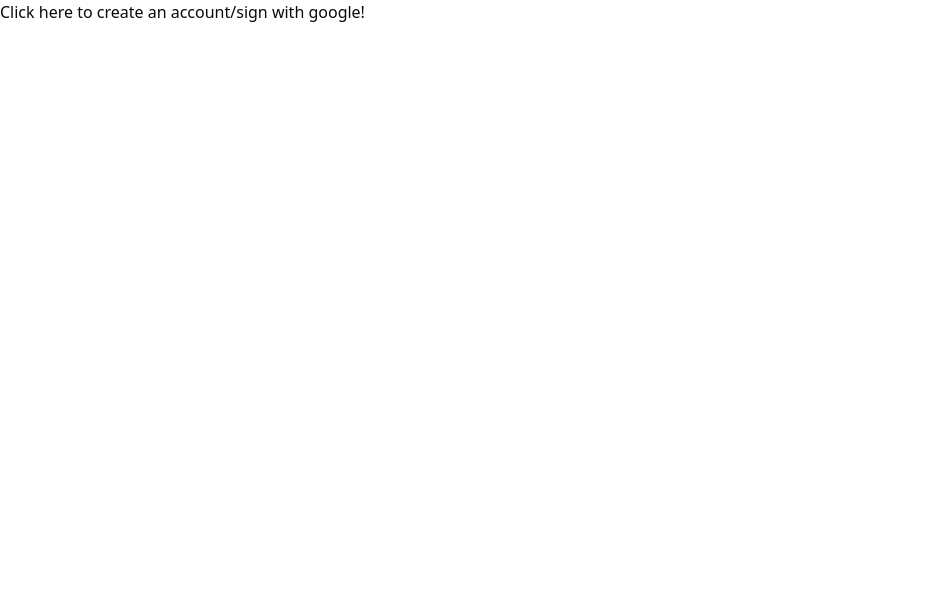
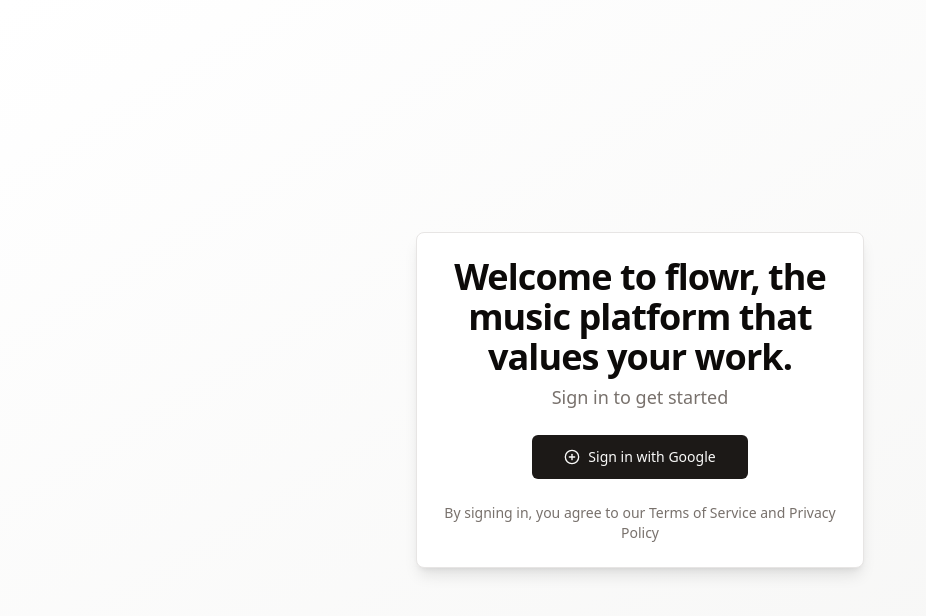
Before and after one commit to flowrpowr/nextjs-app-v2, a Next.js app: page / in a window 1280 px wide. Shown: the top 616 px of the page, without its empty margins (0-926 px from the left). Built offline with nearby package versions, Linux system fonts and the light colour scheme.

Commit message:
ready for ship LOL

```diff
--- a/src/actions/release.ts
+++ b/src/actions/release.ts
@@ -1,6 +1,5 @@
 "use server";
 
-import { revalidatePath } from "next/cache";
 import { auth } from "@/auth";
 import { prisma } from "@/prisma";
 import { UTApi } from "uploadthing/server";
@@ -109,9 +108,6 @@
       });
     }
 
-    // Revalidate the discography page
-    revalidatePath("/dashboard/discography");
-
     // Return success
     return { success: true };
   } catch (error) {
--- a/src/app/dashboard/discover/page.tsx
+++ b/src/app/dashboard/discover/page.tsx
@@ -1,4 +1,3 @@
-// /discover/page.tsx
 import { prisma } from "@/prisma";
 import { Release } from "@/components/release";
 import { Input } from "@/components/ui/input";
--- a/src/app/dashboard/upload/page.tsx
+++ b/src/app/dashboard/upload/page.tsx
@@ -17,6 +17,7 @@
 import { Plus, Trash2, Upload } from "lucide-react";
 import { format } from "date-fns";
 import { useSession } from "next-auth/react";
+import { revalidatePath } from "next/cache";
 export type ReleaseUploadData = {
   releaseType: string;
   release_title: string;
@@ -63,7 +64,6 @@
 export default function UploadPage() {
   //userid
   const { data: session } = useSession();
-  console.log("session:\n", session);
   const artistId = session?.user?.id || "";
   // Release form state
   const [releaseTitle, setReleaseTitle] = useState("");
@@ -94,7 +94,6 @@
     if (!file) return;
     setCoverArtFile(file);
   };
-  //get session user ID for artist
   const handleAudioChange = (
     index: number,
     e: React.ChangeEvent<HTMLInputElement>
@@ -255,7 +254,6 @@
       }
 
       updateReleaseStatus("success", 100, "Release created successfully");
-
       // Return success with release ID and cover URL
       return {
         success: true,
@@ -449,7 +447,7 @@
 
       // Step 1: Upload the release
       const releaseResult = await uploadRelease();
-
+      console.log(releaseResult);
       if (
         !releaseResult.success ||
         !releaseResult.releaseId ||
--- a/src/app/page.tsx
+++ b/src/app/page.tsx
@@ -1,16 +1,60 @@
 import { signIn } from "@/auth";
+import { Button } from "@/components/ui/button";
+import {
+  Card,
+  CardContent,
+  CardDescription,
+  CardFooter,
+  CardHeader,
+  CardTitle,
+} from "@/components/ui/card";
 
 export default function Home() {
   return (
+    <div className="flex min-h-screen items-center justify-center bg-gradient-to-br from-background to-muted p-4">
+      <Card className="w-full max-w-md shadow-lg">
+        <CardHeader className="text-center">
+          <CardTitle className="text-4xl font-bold tracking-tight">
+            Welcome to flowr, the music platform that values your work.
+          </CardTitle>
+          <CardDescription className="text-lg">
+            Sign in to get started
+          </CardDescription>
+        </CardHeader>
+        <CardContent>
+          <div className="flex justify-center">
             <form
               action={async () => {
                 "use server";
                 await signIn();
               }}
             >
-      <button type="submit">
-        Click here to create an account/sign with google!
-      </button>
+              <Button type="submit" size="lg" className="w-full gap-2">
+                <svg
+                  xmlns="http://www.w3.org/2000/svg"
+                  width="20"
+                  height="20"
+                  viewBox="0 0 24 24"
+                  fill="none"
+                  stroke="currentColor"
+                  strokeWidth="2"
+                  strokeLinecap="round"
+                  strokeLinejoin="round"
+                  className="lucide lucide-google"
+                >
+                  <circle cx="12" cy="12" r="10" />
+                  <path d="M8 12h8" />
+                  <path d="M12 8v8" />
+                </svg>
+                Sign in with Google
+              </Button>
             </form>
+          </div>
+        </CardContent>
+        <CardFooter className="text-center text-sm text-muted-foreground">
+          By signing in, you agree to our Terms of Service and Privacy Policy
+        </CardFooter>
+      </Card>
+    </div>
   );
 }
```
Lines whose indentation alone changed are shown as unchanged.
